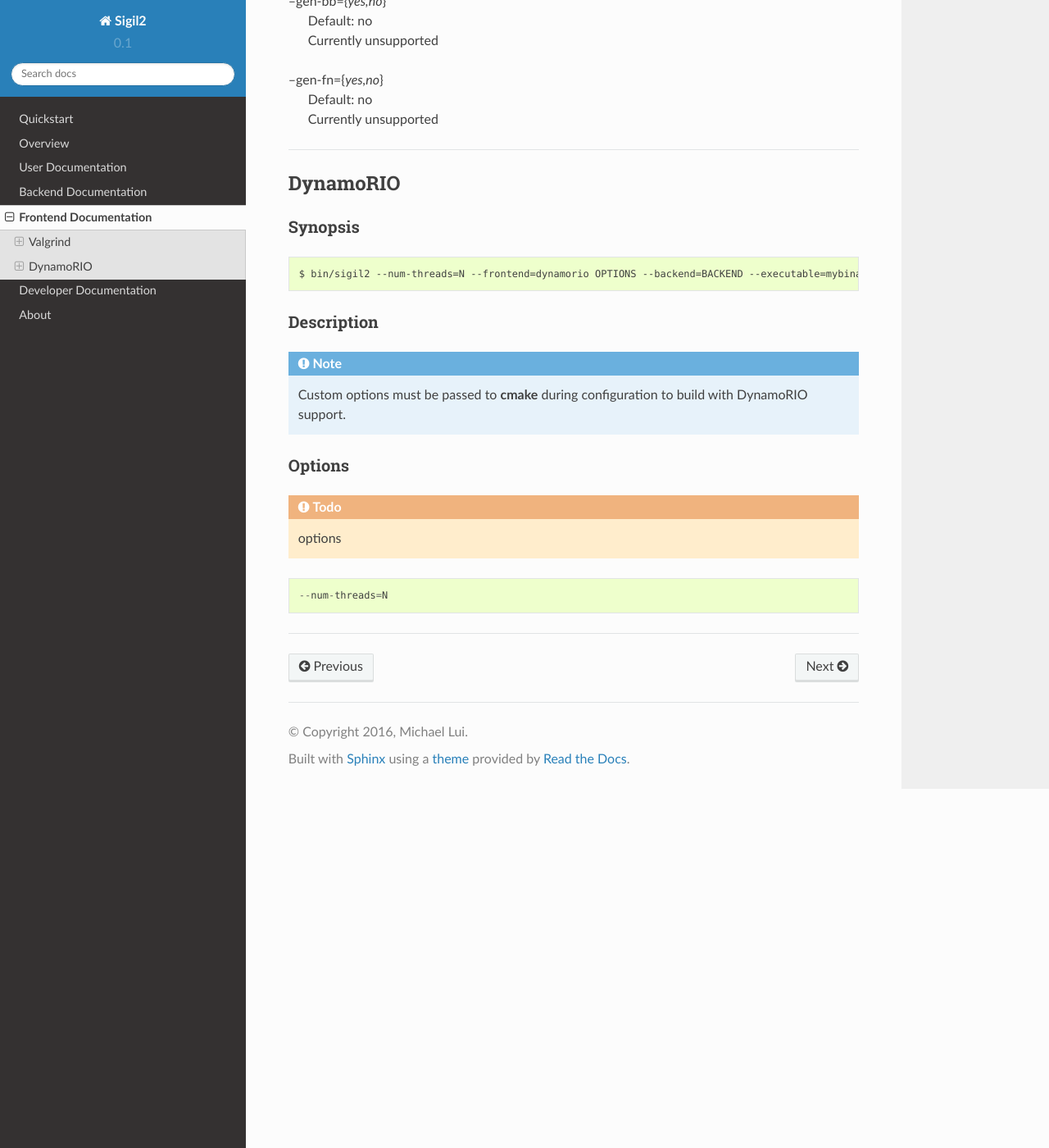
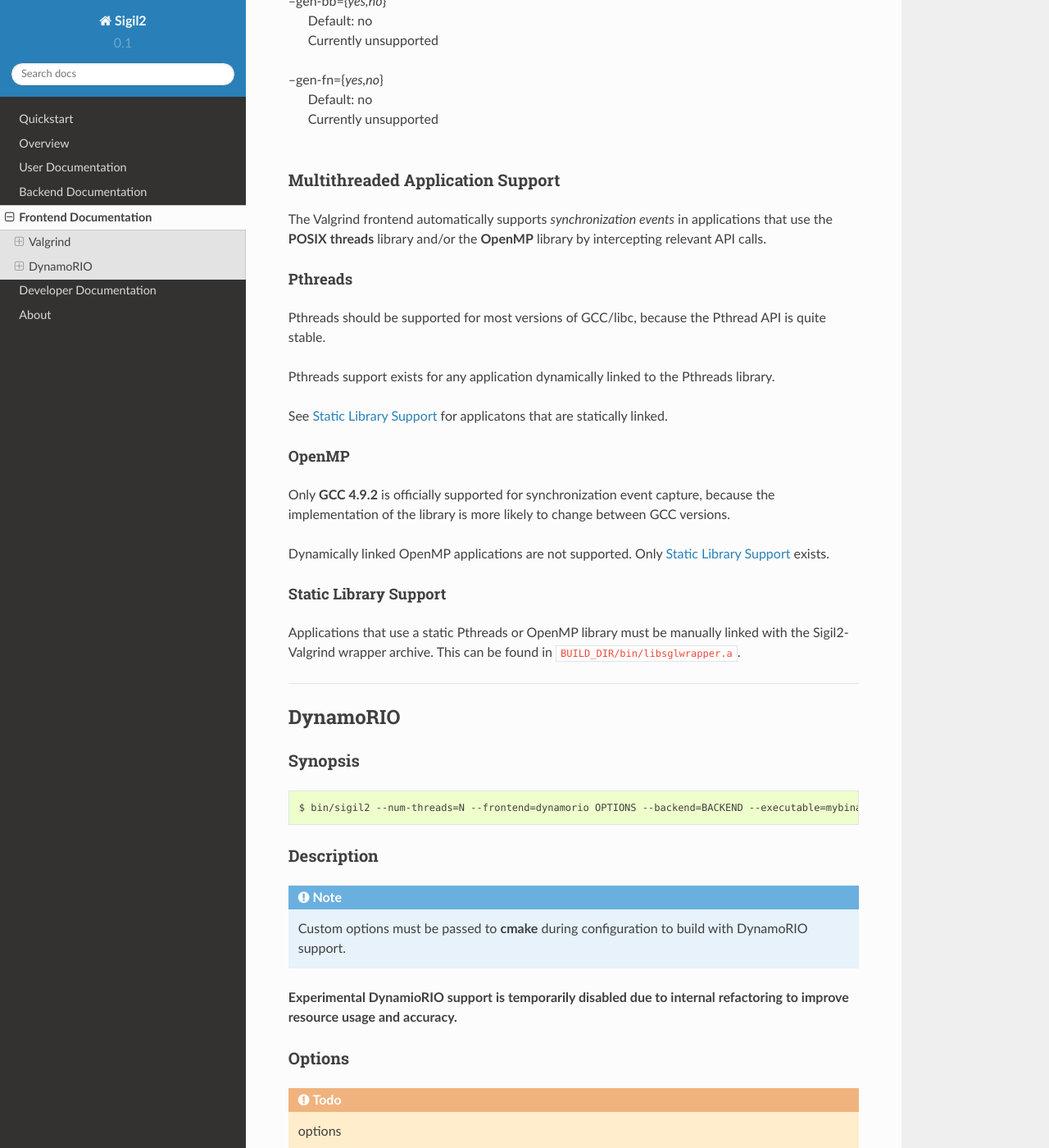
Before and after one commit to VANDAL/prism, a Sphinx documentation site: the page built from docs/source/frontends.rst, in a window 1280 px wide and 1400 px high, scrolled down 1379 px. Shown: the whole window at 82% size. Built offline with Sphinx 7.4.7 and the Read the Docs theme 2.0.0, drawn with Linux system fonts in a browser that asks for light colours; formulas are drawn with MathJax 3.

Commit message:
Added docs and build support for static pthread/openmp apps

```diff
--- a/docs/source/frontends.rst
+++ b/docs/source/frontends.rst
@@ -67,6 +67,42 @@
 | --gen-fn={`yes,no`}
 |   Default: no
 |   Currently unsupported
+|
+
+
+Multithreaded Application Support
+^^^^^^^^^^^^^^^^^^^^^^^^^^^^^^^^^
+
+The Valgrind frontend automatically supports *synchronization events* in
+applications that use the **POSIX threads** library and/or the **OpenMP**
+library by intercepting relevant API calls.
+
+Pthreads
+~~~~~~~~
+
+Pthreads should be supported for most versions of GCC/libc, because the Pthread
+API is quite stable.
+
+Pthreads support exists for any application dynamically linked to the Pthreads
+library.
+
+See `Static Library Support`_ for applicatons that are statically linked.
+
+OpenMP
+~~~~~~
+
+Only **GCC 4.9.2** is officially supported for synchronization event capture,
+because the implementation of the library is more likely to change between GCC versions.
+
+Dynamically linked OpenMP applications are not supported.
+Only `Static Library Support`_ exists.
+
+Static Library Support
+~~~~~~~~~~~~~~~~~~~~~~
+
+Applications that use a static Pthreads or OpenMP library must be manually linked with the
+Sigil2-Valgrind wrapper archive.
+This can be found in ``BUILD_DIR/bin/libsglwrapper.a``.
 
 ----
 
@@ -86,6 +122,9 @@
 .. note:: Custom options must be passed to **cmake** during configuration to
           build with DynamoRIO support.
 
+**Experimental DynamioRIO support is temporarily disabled due to internal
+refactoring to improve resource usage and accuracy.**
+
 Options
 ^^^^^^^
 
```
Also changed, not shown: 1 other file.
